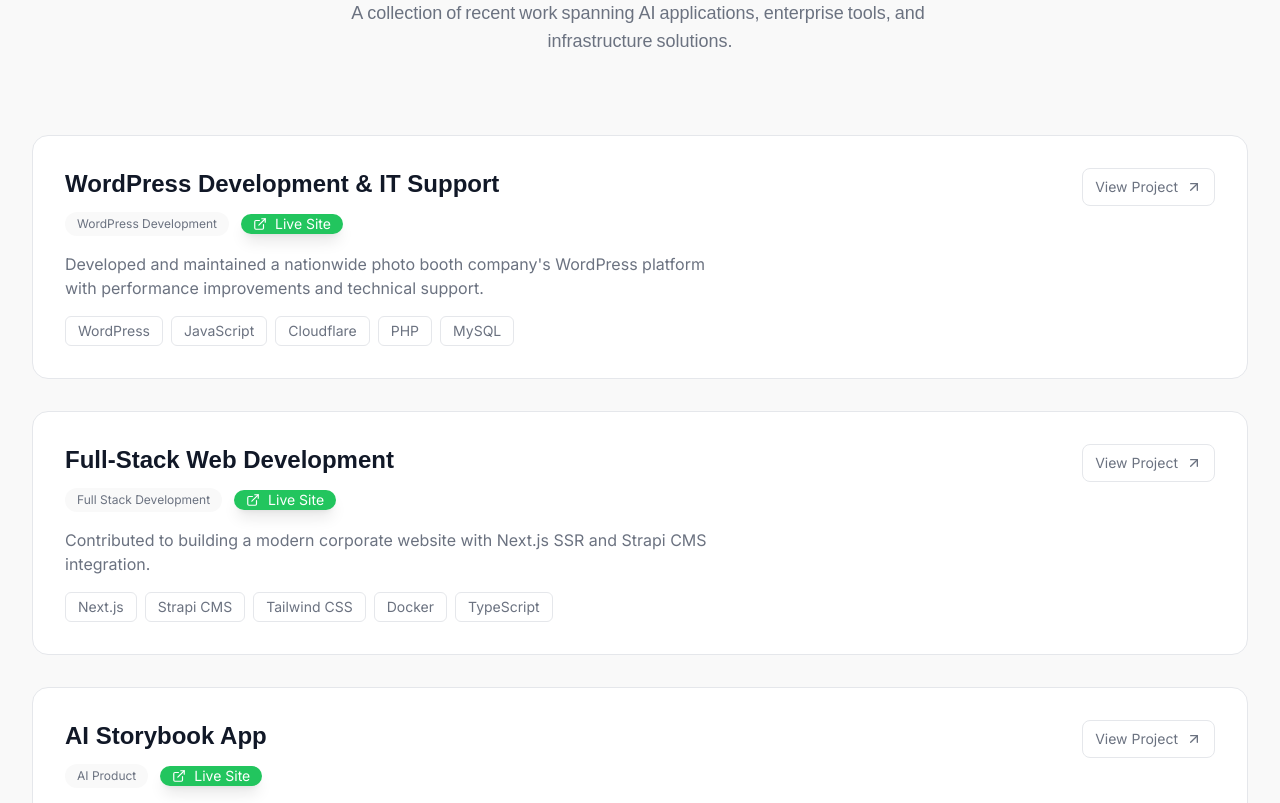
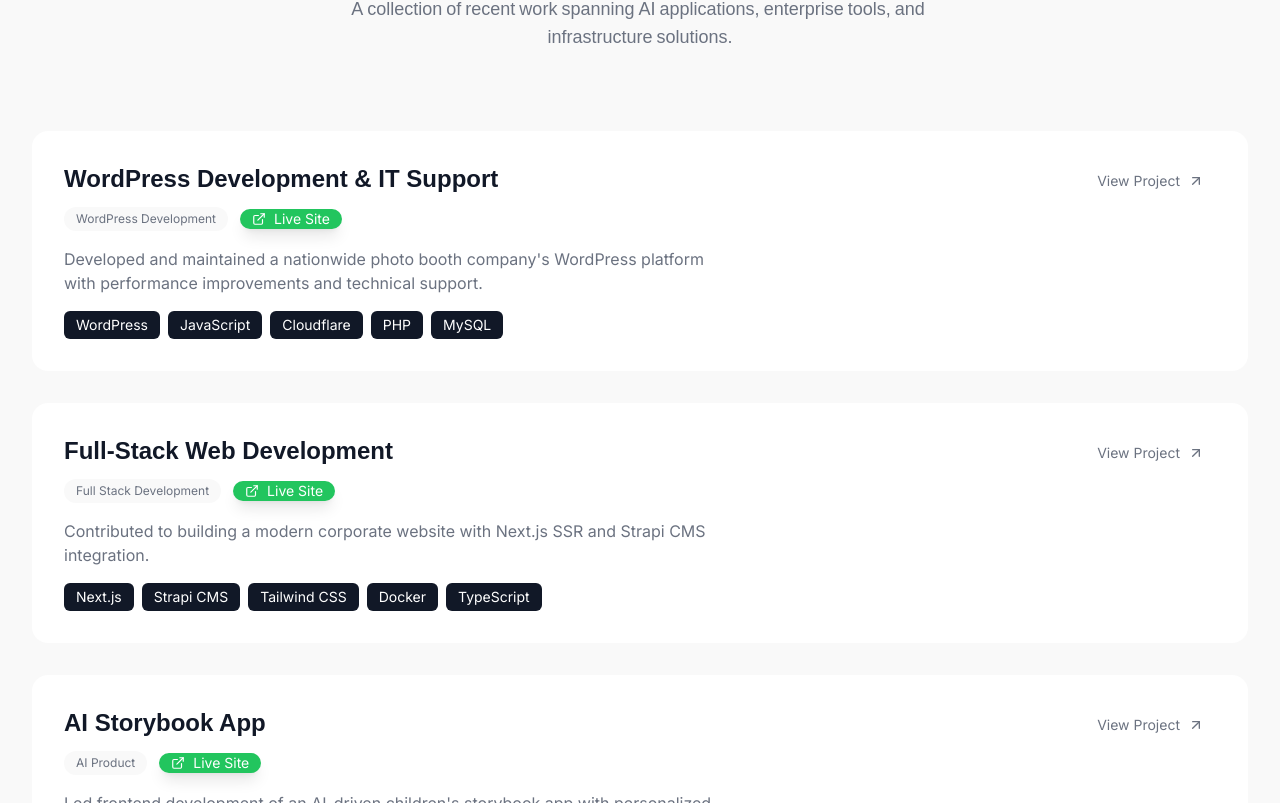
Before and after one commit to MarianRusoiu99/portfolio-2, a React (Vite) app: page / in a window 1280 px wide. Shown: the part 2237-3040 px from the top of the page. Built offline with nearby package versions, Linux system fonts and the light colour scheme; a web font is replaced by a local one.

Commit message:
feat: simplify styles by removing border properties across multiple components

```diff
--- a/src/components/StickyResetButton.tsx
+++ b/src/components/StickyResetButton.tsx
@@ -34,11 +34,10 @@ const StickyResetButton: React.FC<StickyResetButtonProps> = ({
         transition={{ type: 'spring', stiffness: 300, damping: 30, delay: 0.2 }}
       >
         <div
-          className="px-4 py-3 rounded-lg shadow-lg backdrop-blur-sm border text-sm"
+          className="px-4 py-3 rounded-lg shadow-lg backdrop-blur-sm text-sm"
           style={{
             backgroundColor: `${theme.colors.background}95`,
-            color: theme.colors.text,
-            border: `1px solid ${theme.colors.border}`,
+            color: theme.colors.text
           }}
         >
           <p className="font-medium mb-1">🐾 Meet Mitsubishi!</p>
--- a/src/components/project/ProjectCTA.tsx
+++ b/src/components/project/ProjectCTA.tsx
@@ -44,9 +44,8 @@ const ProjectCTA: React.FC = () => {
 
             <Link
               to="/"
-              className="inline-flex items-center gap-2 px-8 py-4 rounded-lg border transition-colors no-spawn"
+              className="inline-flex items-center gap-2 px-8 py-4 rounded-lg transition-colors no-spawn"
               style={{
-                border: `1px solid ${theme.colors.border}`,
                 color: theme.colors.text,
                 backgroundColor: 'transparent'
               }}
--- a/src/components/project/ProjectFeatures.tsx
+++ b/src/components/project/ProjectFeatures.tsx
@@ -48,8 +48,7 @@ const ProjectFeatures: React.FC<ProjectFeaturesProps> = ({ project }) => {
               viewport={{ once: true }}
               className="flex items-start gap-4 p-6 rounded-xl"
               style={{
-                backgroundColor: theme.colors.surface,
-                border: `1px solid ${theme.colors.border}`
+                backgroundColor: theme.colors.surface
               }}
             >
               <div
--- a/src/components/project/ProjectHero.tsx
+++ b/src/components/project/ProjectHero.tsx
@@ -83,7 +83,7 @@ const ProjectHero: React.FC<ProjectHeroProps> = ({ project }) => {
                     <span
                       key={index}
                       className="text-sm px-3 py-1 rounded-md"
-                      style={{ border: `1px solid ${theme.colors.border}`, color: theme.colors.textSecondary }}
+                      style={{ color: theme.colors.textSecondary }}
                     >
                       {tech}
                     </span>
@@ -120,9 +120,8 @@ const ProjectHero: React.FC<ProjectHeroProps> = ({ project }) => {
                       href={project.github}
                       target="_blank"
                       rel="noopener noreferrer"
-                      className="inline-flex items-center gap-2 px-6 py-3 rounded-lg border transition-colors no-spawn"
+                      className="inline-flex items-center gap-2 px-6 py-3 rounded-lg transition-colors no-spawn"
                       style={{
-                        border: `1px solid ${theme.colors.border}`,
                         color: theme.colors.text,
                         backgroundColor: 'transparent'
                       }}
--- a/src/components/project/ProjectTechStack.tsx
+++ b/src/components/project/ProjectTechStack.tsx
@@ -48,8 +48,7 @@ const ProjectTechStack: React.FC<ProjectTechStackProps> = ({ project }) => {
               whileHover={{ scale: 1.05 }}
               className="p-4 rounded-xl text-center transition-all duration-300"
               style={{
-                backgroundColor: theme.colors.background,
-                border: `1px solid ${theme.colors.border}`
+                backgroundColor: theme.colors.background
               }}
             >
               <span
--- a/src/components/sections/ContactSection.tsx
+++ b/src/components/sections/ContactSection.tsx
@@ -9,20 +9,20 @@ interface ContactSectionProps {
 }
 
 const ContactSection: React.FC<ContactSectionProps> = ({ interactiveTextRefs }) => {
-  const { theme, isDark } = useTheme();
+  const { theme } = useTheme();
 
   return (
-    <section className="py-12 md:py-18 lg:py-24 px-6 md:px-8" style={{ backgroundColor: isDark ? theme.colors.surface : '#111827', color: isDark ? theme.colors.text : '#ffffff' }}>
+    <section className="py-12 md:py-18 lg:py-24 px-6 md:px-8" style={{ backgroundColor: theme.colors.surface, color: theme.colors.text }}>
       <div className="max-w-7xl mx-auto text-center">
         <motion.h2 className="text-6xl md:text-8xl font-bold mb-8" initial={{ opacity: 0, y: 30 }} whileInView={{ opacity: 1, y: 0 }} transition={{ duration: 0.6 }} viewport={{ once: true }}>
           <InteractiveText text="Let's Create" ref={(el) => { interactiveTextRefs.current[10] = el; }} />
         </motion.h2>
-        <motion.div className="text-xl md:text-2xl mb-12 max-w-3xl mx-auto" style={{ color: isDark ? theme.colors.textSecondary : '#d1d5db' }} initial={{ opacity: 0, y: 20 }} whileInView={{ opacity: 1, y: 0 }} transition={{ duration: 0.6, delay: 0.2 }} viewport={{ once: true }}>
+        <motion.div className="text-xl md:text-2xl mb-12 max-w-3xl mx-auto" style={{ color: theme.colors.textSecondary }} initial={{ opacity: 0, y: 20 }} whileInView={{ opacity: 1, y: 0 }} transition={{ duration: 0.6, delay: 0.2 }} viewport={{ once: true }}>
           <InteractiveText text="Ready to build something amazing together?" className="block" ref={(el) => { interactiveTextRefs.current[11] = el; }} />
           <InteractiveText text="Let's collaborate on your next project." className="block" ref={(el) => { interactiveTextRefs.current[12] = el; }} />
         </motion.div>
         <motion.div className="flex flex-col sm:flex-row gap-6 justify-center items-center" initial={{ opacity: 0, y: 20 }} whileInView={{ opacity: 1, y: 0 }} transition={{ duration: 0.6, delay: 0.4 }} viewport={{ once: true }}>
-          <motion.a href="mailto:contact@valentinrusoiu.dev" className="px-8 py-4 rounded-full font-medium transition-colors flex items-center gap-3 no-spawn" style={{ backgroundColor: isDark ? theme.colors.background : '#ffffff', color: isDark ? theme.colors.text : '#111827' }} whileHover={{ scale: 1.05 }} whileTap={{ scale: 0.95 }}>
+          <motion.a href="mailto:contact@valentinrusoiu.dev" className="px-8 py-4 rounded-full font-medium transition-colors flex items-center gap-3 no-spawn" style={{ backgroundColor: theme.colors.background, color: theme.colors.text }} whileHover={{ scale: 1.05 }} whileTap={{ scale: 0.95 }}>
             <Mail size={20} />
             <span>contact@valentinrusoiu.dev</span>
           </motion.a>
--- a/src/components/sections/Footer.tsx
+++ b/src/components/sections/Footer.tsx
@@ -2,10 +2,10 @@ import React from 'react';
 import { useTheme } from '../../context/ThemeContext';
 
 const Footer: React.FC = () => {
-  const { theme, isDark } = useTheme();
+  const { theme } = useTheme();
 
   return (
-    <footer className="py-8 md:py-12 px-6 md:px-8 border-t" style={{ backgroundColor: isDark ? theme.colors.surface : '#111827', color: isDark ? theme.colors.textSecondary : '#9ca3af', borderColor: isDark ? theme.colors.border : '#374151' }}>
+    <footer className="py-8 md:py-12 px-6 md:px-8" style={{ backgroundColor: theme.colors.surface, color: theme.colors.textSecondary }}>
       <div className="max-w-7xl mx-auto flex flex-col sm:flex-row justify-between items-center gap-4">
         <p className="text-sm">© 2025 Valentin Rusoiu. All rights reserved.</p>
         <div className="flex items-center gap-2 text-xs">
--- a/src/components/sections/ProjectsSection.tsx
+++ b/src/components/sections/ProjectsSection.tsx
@@ -26,7 +26,7 @@ const ProjectsSection: React.FC<ProjectsSectionProps> = ({ interactiveTextRefs }
         </motion.div>
         <div className="space-y-6 sm:space-y-8">
           {Object.entries(projectsData).map(([projectId, project]) => (
-            <motion.div key={projectId} className="group rounded-2xl p-4 sm:p-6 lg:p-8 hover:shadow-lg transition-all duration-300" style={{ border: `1px solid ${theme.colors.border}`, backgroundColor: theme.colors.background }} initial={{ opacity: 0.8, y: 30 }} whileInView={{ opacity: 1, y: 0 }} transition={{ duration: 0.3 }} viewport={{ once: true }} >
+            <motion.div key={projectId} className="group rounded-2xl p-4 sm:p-6 lg:p-8 hover:shadow-lg transition-all duration-300" style={{ backgroundColor: theme.colors.background }} initial={{ opacity: 0.8, y: 30 }} whileInView={{ opacity: 1, y: 0 }} transition={{ duration: 0.3 }} viewport={{ once: true }} >
               <div className="flex flex-col lg:flex-row lg:items-start lg:justify-between gap-6">
                 <div className="flex-1">
                   {/* Title on its own row for mobile */}
@@ -75,7 +75,7 @@ const ProjectsSection: React.FC<ProjectsSectionProps> = ({ interactiveTextRefs }
                   </p>
                   <div className="flex flex-wrap gap-2">
                     {project.tech.map((tech, techIndex) => (
-                      <span key={techIndex} className="text-xs sm:text-sm px-2 sm:px-3 py-1 rounded-md" style={{ border: `1px solid ${theme.colors.border}`, color: theme.colors.textSecondary }}>
+                      <span key={techIndex} className="text-xs sm:text-sm px-2 sm:px-3 py-1 rounded-md" style={{ backgroundColor: theme.colors.text, color: theme.colors.background }}>
                         {tech}
                       </span>
                     ))}
@@ -84,8 +84,8 @@ const ProjectsSection: React.FC<ProjectsSectionProps> = ({ interactiveTextRefs }
                 <div className="lg:ml-6 flex-shrink-0">
                   <Link to={`/project/${projectId}`} className="no-spawn">
                     <motion.div
-                      className="inline-flex items-center gap-2 transition-colors border rounded-lg px-3 py-2 w-full sm:w-auto justify-center sm:justify-start"
-                      style={{ color: theme.colors.textSecondary, borderColor: theme.colors.border }}
+                      className="inline-flex items-center gap-2 transition-colors rounded-lg px-3 py-2 w-full sm:w-auto justify-center sm:justify-start"
+                      style={{ color: theme.colors.textSecondary }}
                       whileHover={{ x: 5 }}
                     >
                       <span className="text-sm">View Project</span>
--- a/src/components/sections/SkillsSection.tsx
+++ b/src/components/sections/SkillsSection.tsx
@@ -19,7 +19,7 @@ const SkillsSection: React.FC<SkillsSectionProps> = ({ interactiveTextRefs }) =>
         </motion.h2>
         <div className="grid grid-cols-1 md:grid-cols-2 gap-6 md:gap-8 lg:gap-12">
           {skills.map((skill, index) => (
-            <motion.div key={index} className="p-4 md:p-6 lg:p-8 rounded-2xl shadow-sm hover:shadow-md transition-shadow" style={{ backgroundColor: theme.colors.background, border: `1px solid ${theme.colors.border}` }} initial={{ opacity: 0, y: 40 }} whileInView={{ opacity: 1, y: 0 }} transition={{ duration: 0.6, delay: index * 0.1 }} viewport={{ once: true }} whileHover={{ y: -5 }}>
+            <motion.div key={index} className="p-4 md:p-6 lg:p-8 rounded-2xl shadow-sm hover:shadow-md transition-shadow" style={{ backgroundColor: theme.colors.background }} initial={{ opacity: 0, y: 40 }} whileInView={{ opacity: 1, y: 0 }} transition={{ duration: 0.6, delay: index * 0.1 }} viewport={{ once: true }} whileHover={{ y: -5 }}>
               <div className="flex justify-between items-start mb-3 md:mb-4 lg:mb-6">
                 <h3 className="text-xl font-semibold" style={{ color: theme.colors.text }}>{skill.category}</h3>
                 <span className="text-sm px-3 py-1 rounded-full" style={{ backgroundColor: theme.colors.surface, color: theme.colors.textSecondary }}>{skill.experience}</span>
```
Also changed, not shown: src/pages/ProjectPage.tsx (+4 -3 lines).
